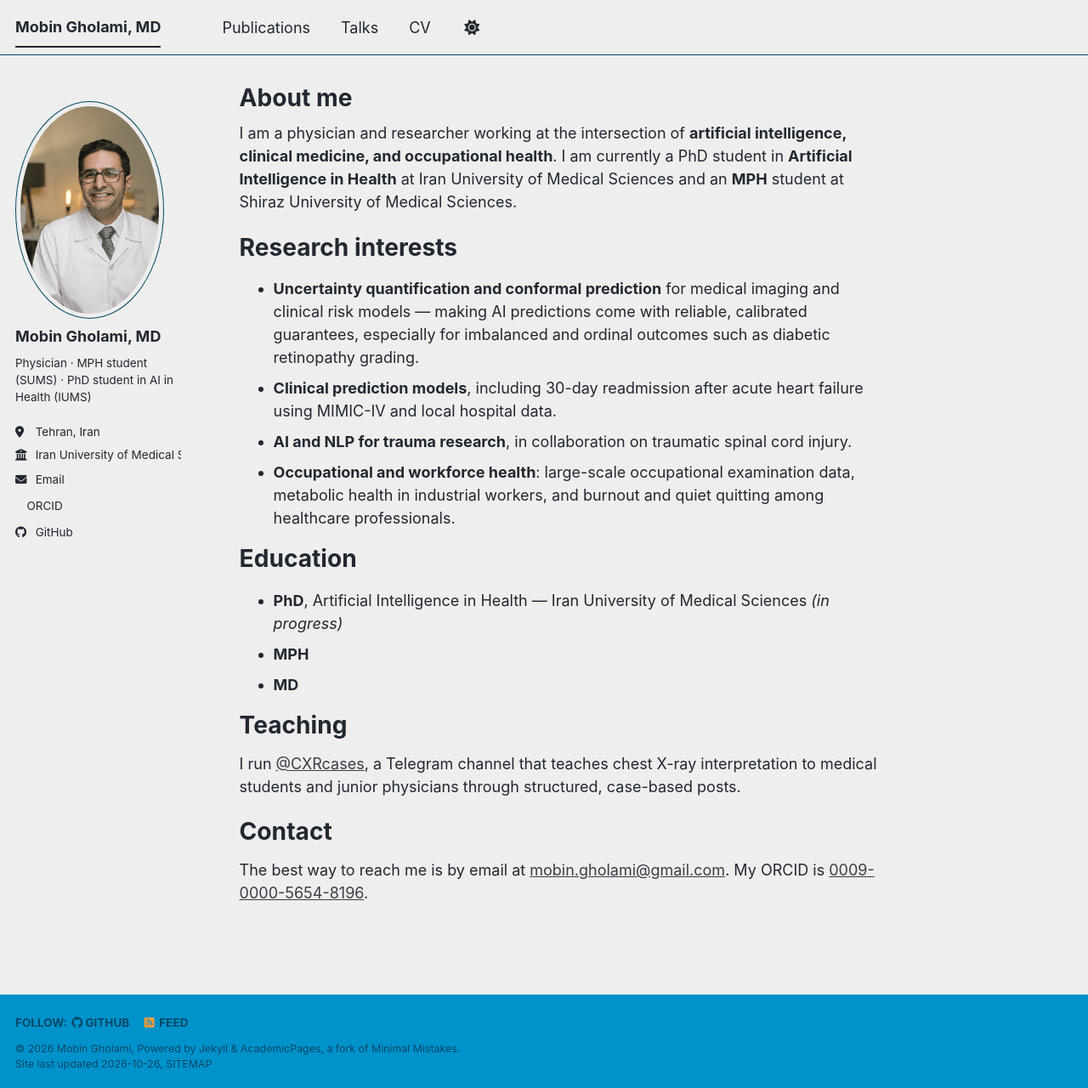
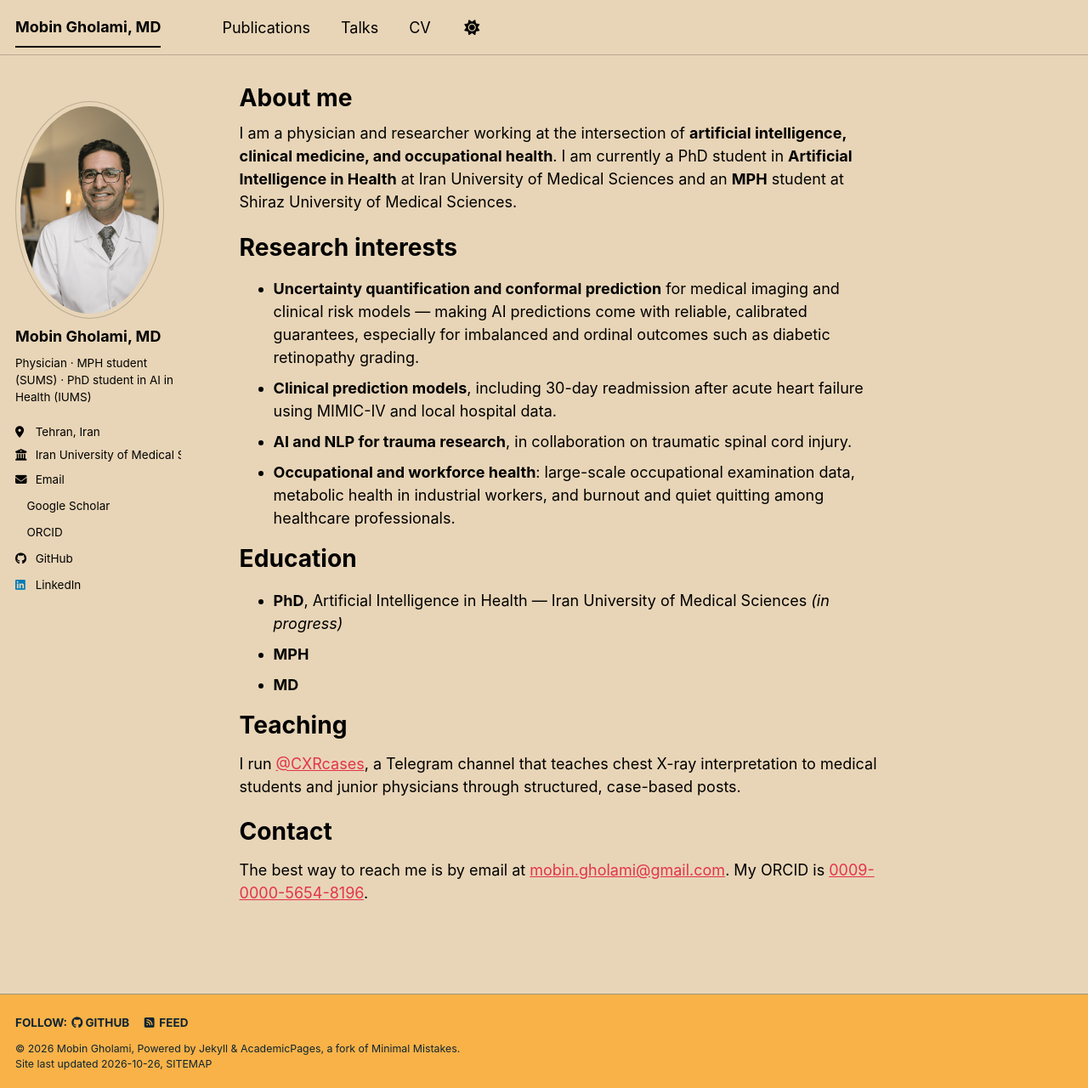
Before and after one commit to MobinGholamii/MobinGholamii.github.io, a Jekyll site: the page built from _pages/about.md, in a window 1280 px wide and 1280 px high. Shown: the whole window at 85% size. Built offline with Jekyll 4.4.1, drawn with Linux system fonts in a browser that asks for light colours; a script bundle is joined from its source files by our own code; a style sheet for code colours, icons or effects is not loaded; part of the change alters nothing that is shown.

Commit message:
Update _config.yml

```diff
--- a/_config.yml
+++ b/_config.yml
@@ -8,7 +8,7 @@
 
 # Basic Site Settings
 locale                   : "en-US"
-site_theme               : "air" # The available themes options are "default", "air", "sunrise", "mint", "dirt" and "contrast"
+site_theme               : "sunrise" # The available themes options are "default", "air", "sunrise", "mint", "dirt" and "contrast"
 title                    : "Mobin Gholami, MD"
 title_separator          : "-"
 name                     : &name "Mobin Gholami"
@@ -35,7 +35,7 @@ author:
   # Academic websites
   academia         : # URL
   arxiv            : # URL - Update with the correct link to your profile
-  googlescholar    : # URL — paste your Google Scholar profile link here
+  googlescholar    : "https://scholar.google.com/citations?user=_RvTpr8AAAAJ&hl=en"# URL — paste your Google Scholar profile link here
   inspire-hep      : # URL
   impactstory      : # URL
   orcid            : "https://orcid.org/0009-0000-5654-8196"
@@ -66,7 +66,7 @@ author:
   keybase          : # Username
   instagram        : # Username
   lastfm           : # Username
-  linkedin         : # Username
+  linkedin         : "mobin-gholami"# Username
   mastodon         : # URL
   medium           : # URL
   pinterest        : # Username
```
